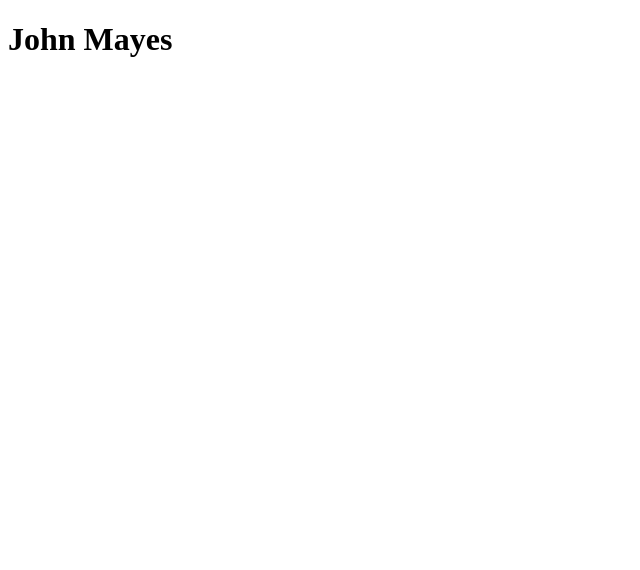
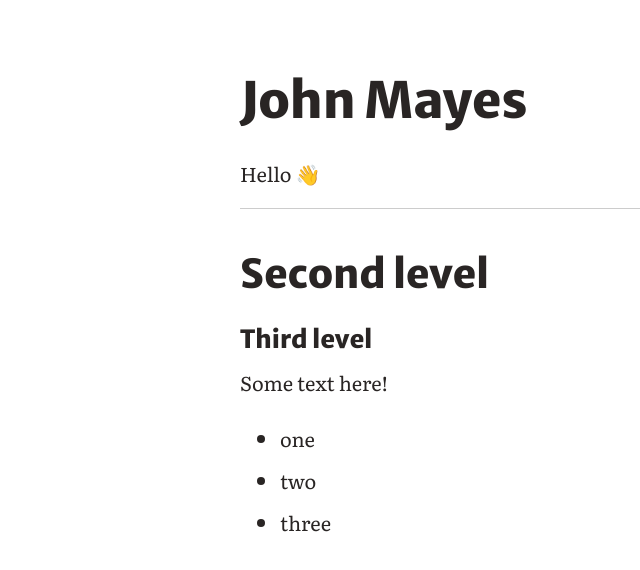
Before and after one commit to JohnMayes/resume, a website: page index.html in a window 1280 px wide. Shown: the whole page, without its empty margins (0-640 px from the left). Drawn offline with nearby package versions, Linux system fonts and the light colour scheme.

Commit message:
initial styles

```diff
--- a/index.html
+++ b/index.html
@@ -5,6 +5,13 @@
     <meta name="viewport" content="width=device-width, initial-scale=1.0" />
     <title>John's Resume</title>
   </head>
+  <link rel="preconnect" href="https://fonts.googleapis.com" />
+  <link rel="preconnect" href="https://fonts.gstatic.com" crossorigin />
+  <link
+    href="https://fonts.googleapis.com/css2?family=Literata:ital,opsz,wght@0,7..72,200..900;1,7..72,200..900&family=Merriweather+Sans:ital,wght@0,100..900;1,100..900&display=swap"
+    rel="stylesheet"
+  />
+  <link rel="stylesheet" href="style.css" />
   <body>
     <div id="content"></div>
     <script src="https://cdn.jsdelivr.net/npm/marked/marked.min.js"></script>
--- a/resume.md
+++ b/resume.md
@@ -1 +1,15 @@
 # John Mayes
+
+Hello 👋
+
+---
+
+## Second level
+
+### Third level
+
+Some text here!
+
+- one
+- two
+- three
--- /dev/null
+++ b/style.css
@@ -0,0 +1,144 @@
+#content {
+  margin: 0 auto;
+  max-width: 42rem;
+  padding: 1rem;
+}
+
+*,
+*::before,
+*::after {
+  box-sizing: border-box;
+}
+
+* {
+  margin: 0;
+}
+
+body {
+  -webkit-font-smoothing: antialiased;
+  color: #292524;
+  background-color: #ffffff;
+  font-family: 'Literata', 'PT Serif', Georgia, 'Times New Roman', serif;
+  line-height: 1.5;
+  font-size: 100%;
+}
+
+p,
+h1,
+h2,
+h3,
+h4,
+h5,
+h6 {
+  overflow-wrap: break-word;
+}
+
+p {
+  text-wrap: pretty;
+  line-height: 1.5rem;
+}
+
+h1,
+h2,
+h3,
+h4,
+h5,
+h6 {
+  text-wrap: balance;
+  font-family: 'Merriweather Sans', 'Helvetica Neue', Helvetica, sans-serif;
+  font-weight: 900;
+  line-height: 1.25;
+  margin-top: 1em;
+  margin-bottom: 0.5em;
+}
+
+h1 {
+  font-size: 2.5rem;
+}
+
+h2 {
+  font-size: 2rem;
+}
+
+h3 {
+  font-size: 1.25rem;
+}
+
+h4 {
+  font-size: 1rem;
+}
+
+h5 {
+  font-size: 0.875rem;
+}
+
+h6 {
+  font-size: 0.75rem;
+}
+
+a {
+  color: #0076df;
+}
+
+a:visited {
+  color: #00488a;
+}
+
+a:hover,
+a:focus,
+a:active {
+  border: 0;
+  color: #000a13;
+}
+
+hr {
+  border: 0;
+  border-bottom-style: solid;
+  border-bottom-width: 1px;
+  border-bottom-color: #ccc;
+}
+
+strong a {
+  font-family: 'Merriweather Sans', 'Helvetica Neue', Helvetica, sans-serif;
+}
+
+p,
+dl,
+ol,
+ul {
+  font-size: 1rem;
+  margin-top: 0;
+  margin-bottom: 1rem;
+}
+
+ol,
+ul {
+  padding-left: 2rem;
+}
+
+li {
+  padding-top: 0.3em;
+  padding-bottom: 0.3em;
+}
+
+@media screen and (min-width: 32em) {
+  html {
+    font-size: 16px;
+  }
+}
+@media screen and (min-width: 48em) {
+  html {
+    font-size: 18px;
+  }
+}
+@media screen and (min-width: 64em) {
+  html {
+    font-size: 20px;
+  }
+}
+@media screen and (min-width: 78em) {
+  em img {
+    max-width: 56rem;
+    margin-left: -7em;
+  }
+}
```
